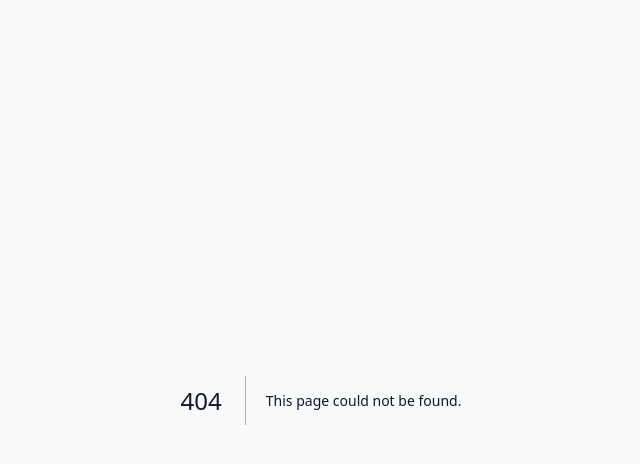
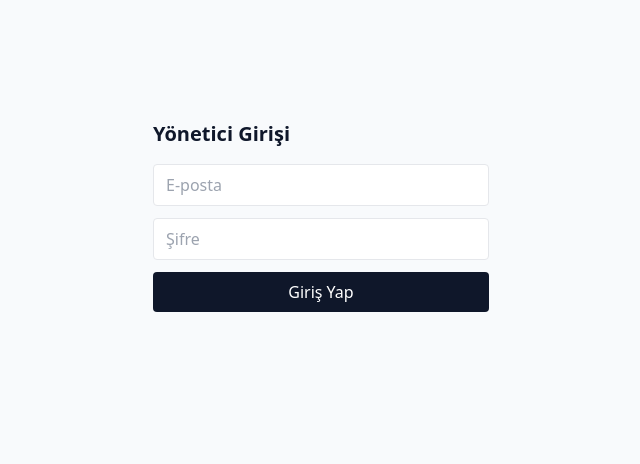
Before and after one commit to grknc/volleyball, a Next.js app: page /login in a window 1280 px wide. Before the commit this address had no page. Shown: the top 464 px of the page, without its empty margins (319-959 px from the left). Built offline with nearby package versions, Linux system fonts and the light colour scheme.

Commit message:
feat: add admin login, session cookie, and route protection

```diff
--- /dev/null
+++ b/src/app/admin/layout.tsx
@@ -0,0 +1,17 @@
+import { LogoutButton } from '@/components/LogoutButton';
+
+export default function AdminLayout({ children }: { children: React.ReactNode }) {
+  return (
+    <div>
+      <nav className="bg-slate-900 text-white px-6 py-3 flex gap-4 items-center">
+        <span className="font-bold">Yönetim Paneli</span>
+        <a href="/admin/oyuncular" className="hover:underline">Oyuncular</a>
+        <a href="/admin/haftalar" className="hover:underline">Haftalar</a>
+        <div className="ml-auto">
+          <LogoutButton />
+        </div>
+      </nav>
+      <div className="p-6">{children}</div>
+    </div>
+  );
+}
--- /dev/null
+++ b/src/app/admin/page.tsx
@@ -0,0 +1,8 @@
+export default function AdminHome() {
+  return (
+    <div>
+      <h1 className="text-xl font-bold">Hoş geldin</h1>
+      <p className="text-slate-600 mt-2">Sol menüden oyuncuları veya haftaları yönetebilirsin.</p>
+    </div>
+  );
+}
--- /dev/null
+++ b/src/app/api/login/route.ts
@@ -0,0 +1,22 @@
+import { NextRequest, NextResponse } from 'next/server';
+import { verifyCredentials, createSessionToken, SESSION_COOKIE } from '@/lib/auth';
+
+export async function POST(request: NextRequest) {
+  const { email, password } = await request.json();
+  if (typeof email !== 'string' || typeof password !== 'string') {
+    return NextResponse.json({ error: 'E-posta ve şifre gerekli' }, { status: 400 });
+  }
+  if (!verifyCredentials(email, password)) {
+    return NextResponse.json({ error: 'Hatalı e-posta veya şifre' }, { status: 401 });
+  }
+  const token = await createSessionToken();
+  const response = NextResponse.json({ ok: true });
+  response.cookies.set(SESSION_COOKIE, token, {
+    httpOnly: true,
+    secure: process.env.NODE_ENV === 'production',
+    sameSite: 'lax',
+    path: '/',
+    maxAge: 60 * 60 * 24 * 7,
+  });
+  return response;
+}
--- /dev/null
+++ b/src/app/api/logout/route.ts
@@ -0,0 +1,8 @@
+import { NextResponse } from 'next/server';
+import { SESSION_COOKIE } from '@/lib/auth';
+
+export async function POST() {
+  const response = NextResponse.json({ ok: true });
+  response.cookies.set(SESSION_COOKIE, '', { path: '/', maxAge: 0 });
+  return response;
+}
--- /dev/null
+++ b/src/app/login/page.tsx
@@ -0,0 +1,56 @@
+'use client';
+
+import { useState } from 'react';
+import { useRouter } from 'next/navigation';
+
+export default function LoginPage() {
+  const router = useRouter();
+  const [email, setEmail] = useState('');
+  const [password, setPassword] = useState('');
+  const [error, setError] = useState<string | null>(null);
+
+  async function handleSubmit(e: React.FormEvent) {
+    e.preventDefault();
+    setError(null);
+    const res = await fetch('/api/login', {
+      method: 'POST',
+      headers: { 'Content-Type': 'application/json' },
+      body: JSON.stringify({ email, password }),
+    });
+    if (!res.ok) {
+      const data = await res.json();
+      setError(data.error ?? 'Giriş başarısız');
+      return;
+    }
+    router.push('/admin');
+    router.refresh();
+  }
+
+  return (
+    <main className="max-w-sm mx-auto mt-24 p-6">
+      <h1 className="text-xl font-bold mb-4">Yönetici Girişi</h1>
+      <form onSubmit={handleSubmit} className="flex flex-col gap-3">
+        <input
+          type="email"
+          placeholder="E-posta"
+          value={email}
+          onChange={(e) => setEmail(e.target.value)}
+          className="border rounded px-3 py-2"
+          required
+        />
+        <input
+          type="password"
+          placeholder="Şifre"
+          value={password}
+          onChange={(e) => setPassword(e.target.value)}
+          className="border rounded px-3 py-2"
+          required
+        />
+        {error && <p className="text-red-600 text-sm">{error}</p>}
+        <button type="submit" className="bg-slate-900 text-white rounded px-3 py-2">
+          Giriş Yap
+        </button>
+      </form>
+    </main>
+  );
+}
--- /dev/null
+++ b/src/components/LogoutButton.tsx
@@ -0,0 +1,17 @@
+'use client';
+
+import { useRouter } from 'next/navigation';
+
+export function LogoutButton() {
+  const router = useRouter();
+  async function handleLogout() {
+    await fetch('/api/logout', { method: 'POST' });
+    router.push('/login');
+    router.refresh();
+  }
+  return (
+    <button onClick={handleLogout} className="text-sm underline">
+      Çıkış Yap
+    </button>
+  );
+}
--- /dev/null
+++ b/src/middleware.ts
@@ -0,0 +1,17 @@
+import { NextRequest, NextResponse } from 'next/server';
+import { verifySessionToken, SESSION_COOKIE } from '@/lib/auth';
+
+export async function middleware(request: NextRequest) {
+  const token = request.cookies.get(SESSION_COOKIE)?.value;
+  const valid = token ? await verifySessionToken(token) : false;
+  if (valid) return NextResponse.next();
+
+  if (request.nextUrl.pathname.startsWith('/api/')) {
+    return NextResponse.json({ error: 'Yetkisiz erişim' }, { status: 401 });
+  }
+  return NextResponse.redirect(new URL('/login', request.url));
+}
+
+export const config = {
+  matcher: ['/admin/:path*', '/api/admin/:path*'],
+};
```
